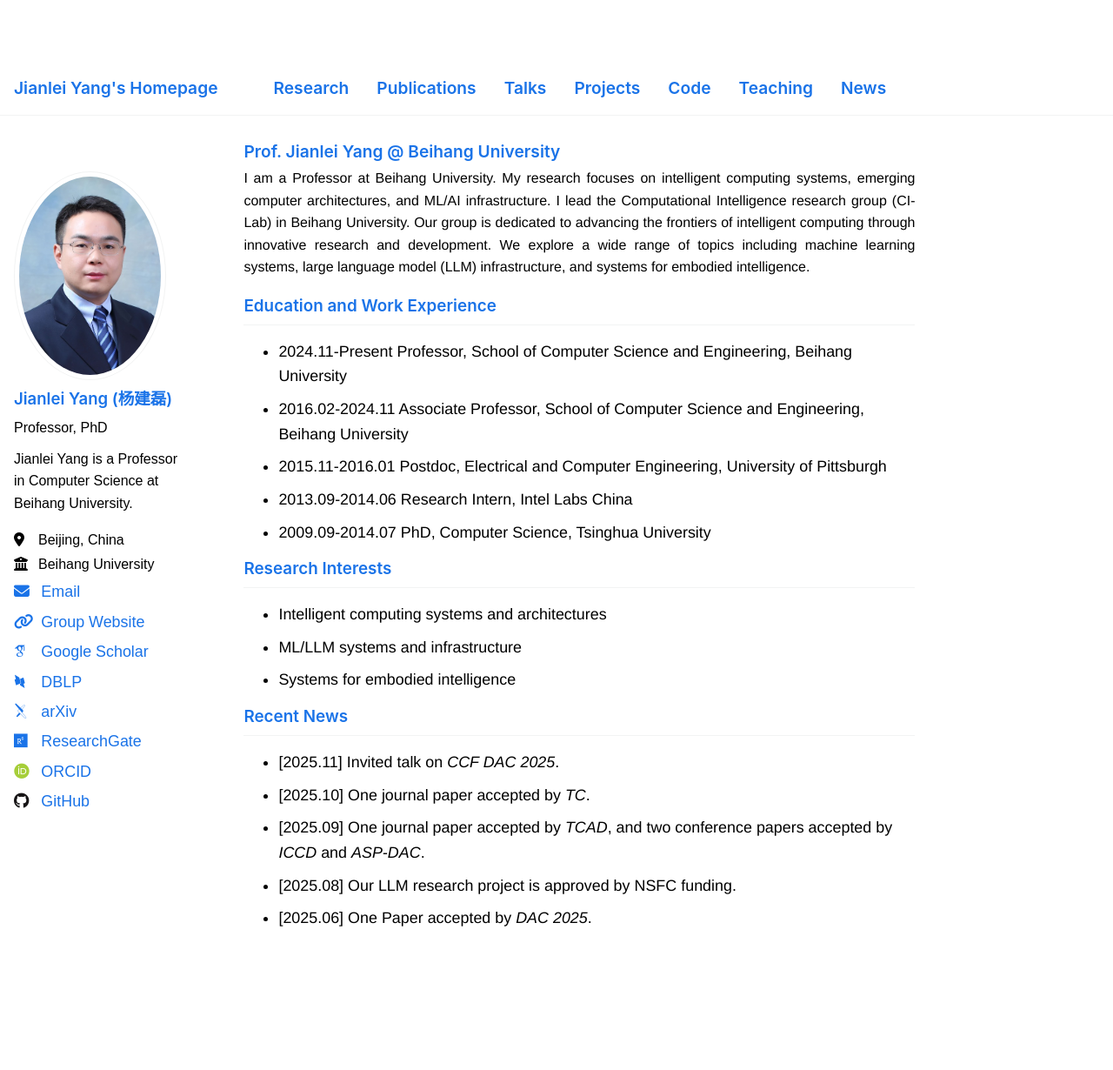
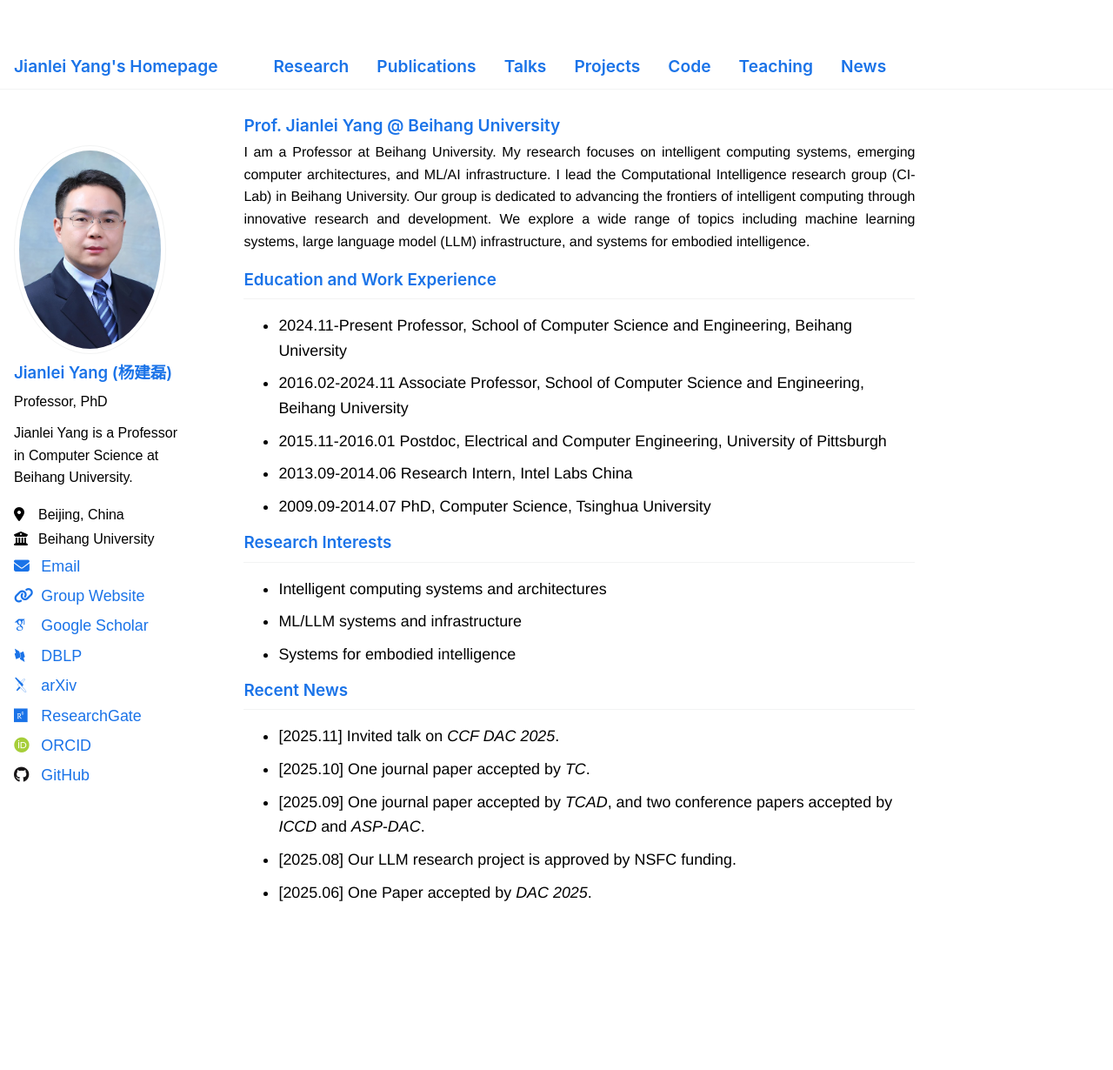
Before and after one commit to dogrush/dogrush.github.io, a Jekyll site: the page built from _pages/about.md, in a window 1280 px wide. Shown: the whole page at 87% size. Built offline with Jekyll 4.4.1, drawn with Linux system fonts in a browser that asks for light colours; some web fonts are replaced; after the commit the page ends 1200 px from its top, so only the background shows below that.

Commit message:
modified:   _sass/layout/_masthead.scss modified:   _sass/theme/_air_light.scss modified:   _sass/theme/_default_dark.scss modified:   _sass/theme/_default_light.scss

```diff
--- a/_sass/layout/_masthead.scss
+++ b/_sass/layout/_masthead.scss
@@ -27,7 +27,7 @@
   &__inner-wrap {
     @include container;
     @include clearfix;
-    padding: 0.5em 1em;
+    padding: 0.2em 1em;
     font-family: $sans-serif-narrow;
 
     @include breakpoint($x-large) {
--- a/_sass/theme/_air_light.scss
+++ b/_sass/theme/_air_light.scss
@@ -28,7 +28,7 @@ $warning-color              : #f89406;
 $border-radius              : 4px;
 $box-shadow                 : 0 1px 1px rgba(0, 0, 0, 0.125);
 $global-transition          : all 0.2s ease-in-out;
-$masthead-height            : 70px;
+$masthead-height            : 50px;
 $navicon-width              : 28px;
 $navicon-height             : 4px;
 $sidebar-link-max-width     : 250px;
--- a/_sass/theme/_default_dark.scss
+++ b/_sass/theme/_default_dark.scss
@@ -27,7 +27,7 @@ $warning-color              : #f89406;
 $border-radius              : 4px;
 $box-shadow                 : 0 1px 1px rgba(0, 0, 0, 0.125);
 $global-transition          : all 0.2s ease-in-out;
-$masthead-height            : 70px;
+$masthead-height            : 50px;
 $navicon-width              : 28px;
 $navicon-height             : 4px;
 $sidebar-link-max-width     : 250px;
--- a/_sass/theme/_default_light.scss
+++ b/_sass/theme/_default_light.scss
@@ -20,7 +20,7 @@ $warning-color              : #f89406;
 $border-radius              : 4px;
 $box-shadow                 : 0 1px 1px rgba(0, 0, 0, 0.125);
 $global-transition          : all 0.2s ease-in-out;
-$masthead-height            : 70px;
+$masthead-height            : 50px;
 $navicon-width              : 28px;
 $navicon-height             : 4px;
 $sidebar-link-max-width     : 250px;
```
